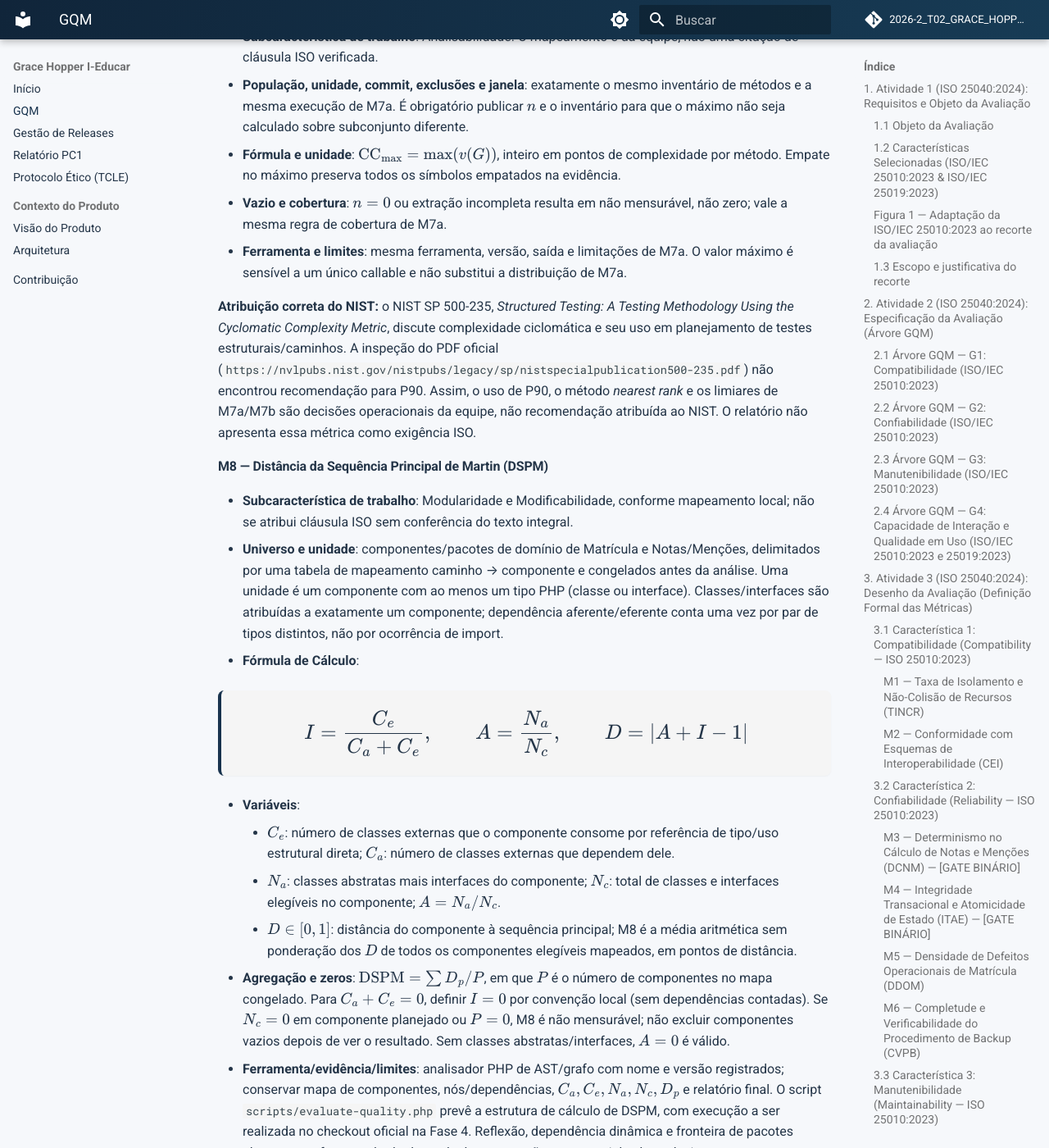
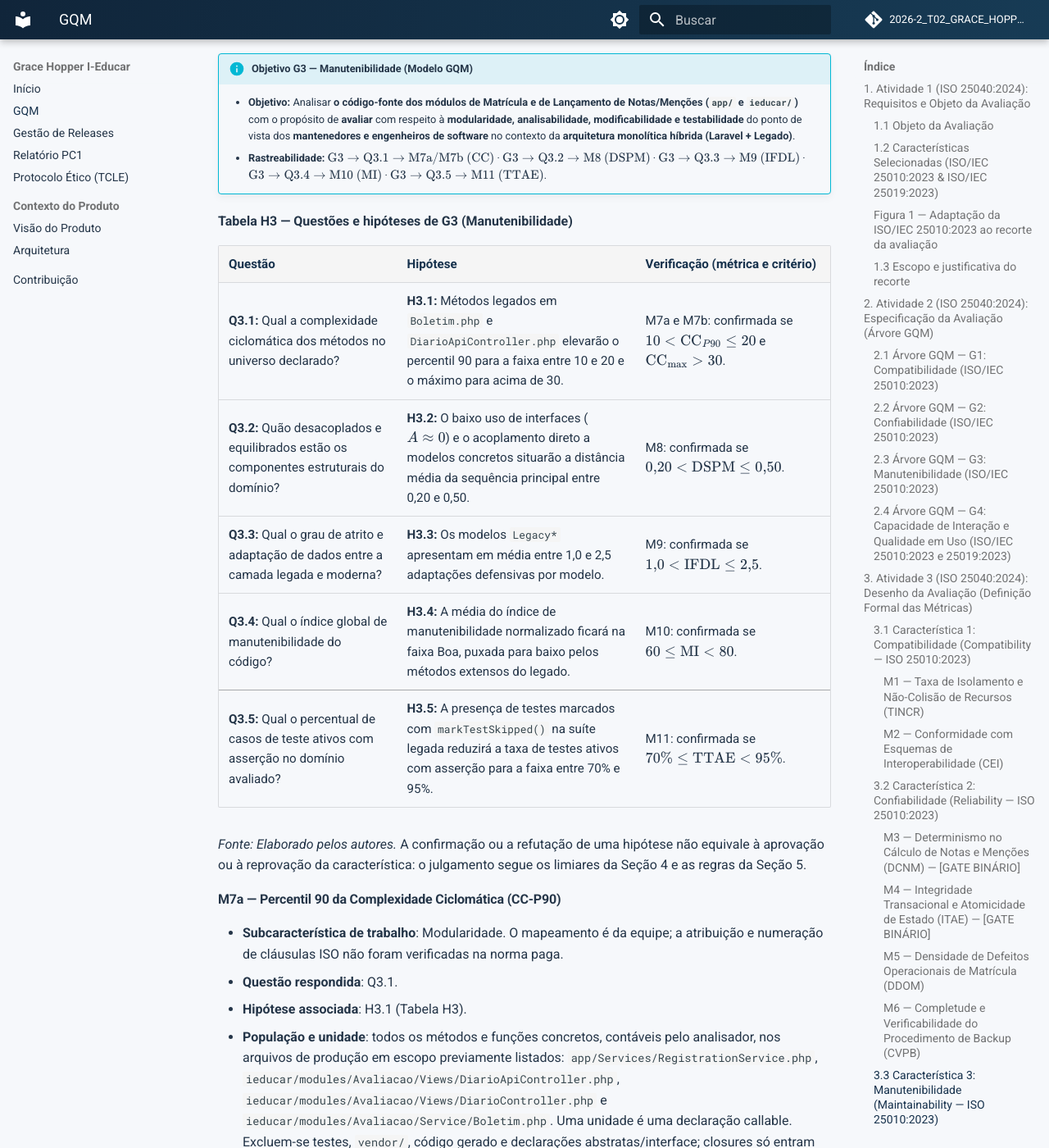
Before and after one commit to FCTE-Qualidade-de-Software-1/2026-2_T02_GRACE_HOPPER, an MkDocs documentation site: the page built from docs/gqm_evaluation_framework.md, in a window 1280 px wide and 1400 px high, scrolled down 16874 px. Shown: the whole window at 82% size. Built offline with MkDocs 1.6.1 and Material for MkDocs 9.7.7, drawn with Linux system fonts in a browser that asks for light colours; comment, search, counter and statistics services are not loaded; some of the changed text lies outside the part shown.

Commit message:
docs(gqm): adiciona hipóteses e diagramas em três níveis para G2 e G3 #6
- Tabelas H2 e H3 com questão, hipótese e critério de verificação
- Questão respondida e hipótese associada em M3 a M11
- Diagramas GQM de G2 e G3 separados em nível conceitual, operacional e quantitativo
- Faixa Bom da M6 corrigida para [95%, 100%), sem lacuna até o Excelente
- H2.2 reescrita como hipótese refutável (ITAE < 100%), alinhada ao artigo

Relacionado a #7

Co-Authored-By: Claude Opus 5.5 <noreply@anthropic.com>
Claude-Session: https://claude.ai/code/session_013t9RVzQQP7bM2m1a9hxsn8

````diff
--- a/docs/gqm_evaluation_framework.md
+++ b/docs/gqm_evaluation_framework.md
@@ -182,16 +182,22 @@ flowchart LR
 
 ```mermaid
 flowchart LR
-    G2["G2: Confiabilidade<br/>(Ausência de Falhas, Tolerância<br/>a Falhas e Recuperabilidade)"]
+    subgraph NC2["Nível Conceitual — Objetivo"]
+        G2["G2: Confiabilidade<br/>(Ausência de Falhas, Tolerância<br/>a Falhas e Recuperabilidade)"]
+    end
 
-    Q21["Q2.1: As rotinas de cálculo de notas,<br/>médias e conversão de menções<br/>são 100% determinísticas?"]
-    Q22["Q2.2: Operações compostas de matrícula<br/>e diário garantem rollback integral e<br/>ausência de dados órfãos?"]
-    Q23["Q2.3: O sistema disponibiliza mecanismo<br/>confiável de backup e recuperação<br/>de desastres?"]
+    subgraph NO2["Nível Operacional — Questões e Hipóteses"]
+        Q21["Q2.1: As rotinas de cálculo de notas,<br/>médias e conversão de menções<br/>são 100% determinísticas?<br/><i>H2.1: DCNM = 100%</i>"]
+        Q22["Q2.2: Operações compostas de matrícula<br/>e diário garantem rollback integral e<br/>ausência de dados órfãos?<br/><i>H2.2: ITAE abaixo de 100% em fluxo legado</i>"]
+        Q23["Q2.3: O sistema disponibiliza mecanismo<br/>confiável de backup e recuperação<br/>de desastres?<br/><i>H2.3: CVPB ≥ 95%</i>"]
+    end
 
-    M3["M3 — GATE (DCNM)<br/>Determinismo de Cálculo<br/>de Notas e Menções"]
-    M4["M4 — GATE (ITAE)<br/>Integridade Transacional e<br/>Atomicidade de Estado"]
-    M5["M5 (DDOM)<br/>Densidade de Defeitos<br/>Operacionais de Matrícula"]
-    M6["M6 (CVPB)<br/>Completude e Verificabilidade<br/>do Procedimento de Backup"]
+    subgraph NQ2["Nível Quantitativo — Métricas"]
+        M3["M3 — GATE (DCNM)<br/>Determinismo de Cálculo<br/>de Notas e Menções"]
+        M4["M4 — GATE (ITAE)<br/>Integridade Transacional e<br/>Atomicidade de Estado"]
+        M5["M5 (DDOM)<br/>Densidade de Defeitos<br/>Operacionais de Matrícula"]
+        M6["M6 (CVPB)<br/>Completude e Verificabilidade<br/>do Procedimento de Backup"]
+    end
 
     G2 --> Q21 --> M3
     G2 --> Q22 --> M4
@@ -203,19 +209,25 @@ flowchart LR
 
 ```mermaid
 flowchart LR
-    G3["G3: Manutenibilidade<br/>(Modularidade, Analisabilidade,<br/>Modificabilidade e Testabilidade)"]
+    subgraph NC3["Nível Conceitual — Objetivo"]
+        G3["G3: Manutenibilidade<br/>(Modularidade, Analisabilidade,<br/>Modificabilidade e Testabilidade)"]
+    end
 
-    Q31["Q3.1: Qual a complexidade ciclomática<br/>dos métodos no universo declarado?"]
-    Q32["Q3.2: Quão desacoplados e equilibrados estão<br/>os componentes estruturais do domínio?"]
-    Q33["Q3.3: Qual o grau de atrito e adaptação de<br/>dados entre a camada legada e moderna?"]
-    Q34["Q3.4: Qual o índice global de<br/>manutenibilidade do código?"]
-    Q35["Q3.5: Qual o percentual de casos de teste<br/>ativos com asserção no domínio avaliado?"]
+    subgraph NO3["Nível Operacional — Questões e Hipóteses"]
+        Q31["Q3.1: Qual a complexidade ciclomática<br/>dos métodos no universo declarado?<br/><i>H3.1: CC P90 entre 10 e 20; máximo acima de 30</i>"]
+        Q32["Q3.2: Quão desacoplados e equilibrados estão<br/>os componentes estruturais do domínio?<br/><i>H3.2: DSPM entre 0,20 e 0,50</i>"]
+        Q33["Q3.3: Qual o grau de atrito e adaptação de<br/>dados entre a camada legada e moderna?<br/><i>H3.3: IFDL entre 1,0 e 2,5</i>"]
+        Q34["Q3.4: Qual o índice global de<br/>manutenibilidade do código?<br/><i>H3.4: MI entre 60 e 80</i>"]
+        Q35["Q3.5: Qual o percentual de casos de teste<br/>ativos com asserção no domínio avaliado?<br/><i>H3.5: TTAE entre 70% e 95%</i>"]
+    end
 
-    M7a_M7b["M7a / M7b (CC)<br/>Complexidade Ciclomática<br/>P90 e máximo"]
-    M8["M8 (DSPM)<br/>Distância da Sequência<br/>Principal de Martin"]
-    M9["M9 (IFDL)<br/>Índice de Fricção de Dados<br/>Legado-Moderno"]
-    M10["M10 (MI)<br/>Índice de Manutenibilidade<br/>Normalizado"]
-    M11["M11 (TTAE)<br/>Taxa de Testes Ativos<br/>com Asserção"]
+    subgraph NQ3["Nível Quantitativo — Métricas"]
+        M7a_M7b["M7a / M7b (CC)<br/>Complexidade Ciclomática<br/>P90 e máximo"]
+        M8["M8 (DSPM)<br/>Distância da Sequência<br/>Principal de Martin"]
+        M9["M9 (IFDL)<br/>Índice de Fricção de Dados<br/>Legado-Moderno"]
+        M10["M10 (MI)<br/>Índice de Manutenibilidade<br/>Normalizado"]
+        M11["M11 (TTAE)<br/>Taxa de Testes Ativos<br/>com Asserção"]
+    end
 
     G3 --> Q31 --> M7a_M7b
     G3 --> Q32 --> M8
@@ -322,8 +334,20 @@ $$
     - **Objetivo:** Analisar **os serviços de cálculo de notas, transações de matrícula e rotinas de backup do i-Educar 2.12** com o propósito de **avaliar** com respeito à **ausência de falhas (*faultlessness*), tolerância a falhas e recuperabilidade** do ponto de vista da **gestão escolar municipal e engenharia de testes** no contexto de **testes baseados em oráculo formal, injeção de falhas e restauração de banco**.
     - **Rastreabilidade:** $\text{G2} \rightarrow \text{Q2.1} \rightarrow \text{M3 (DCNM — Gate)}$ · $\text{G2} \rightarrow \text{Q2.2} \rightarrow \text{M4 (ITAE — Gate), M5 (DDOM)}$ · $\text{G2} \rightarrow \text{Q2.3} \rightarrow \text{M6 (CVPB)}$.
 
+**Tabela H2 — Questões e hipóteses de G2 (Confiabilidade)**
+
+| Questão | Hipótese | Verificação (métrica e critério) |
+| :--- | :--- | :--- |
+| **Q2.1:** As rotinas de cálculo de notas, médias e conversão de menções são 100% determinísticas? | **H2.1:** O motor `Avaliacao_Service_Boletim` calcula médias e menções com 100% de exatidão frente ao oráculo formal quando configurado. | M3: confirmada se $\text{DCNM} = 100\%$. |
+| **Q2.2:** Operações compostas de matrícula e diário garantem *rollback* integral e ausência de dados órfãos? | **H2.2:** Os serviços migrados para Laravel (`RegistrationService`) fazem *rollback* via `DB::transaction`, mas ao menos uma operação composta que mescla código legado não faz *rollback* integral. A M5 ficará não mensurável sem logs de produção. | M4: confirmada se $\text{ITAE} < 100\%$, com a falha concentrada em operação que mescla legado. M5: registrada como não mensurável na ausência de dados de produção. |
+| **Q2.3:** O sistema disponibiliza mecanismo confiável de backup e recuperação de desastres? | **H2.3:** Ao menos 95% das tentativas planejadas de restauração em banco isolado recuperam os esquemas `pmieducar`, `modules` e `cadastro`, passando todas as verificações previstas. | M6: confirmada se $\text{CVPB} \ge 95\%$. |
+
+*Fonte: Elaborado pelos autores.* A confirmação ou a refutação de uma hipótese não equivale à aprovação ou à reprovação da característica: o julgamento segue os limiares da Seção 4 e as regras da Seção 5.
+
 #### M3 — Determinismo no Cálculo de Notas e Menções (DCNM) — [GATE BINÁRIO]
 - **Subcaracterística**: Ausência de Falhas (*Faultlessness*, termo de trabalho do framework; ver limite de fonte da Figura 1).
+- **Questão respondida**: Q2.1.
+- **Hipótese associada**: H2.1 (Tabela H2).
 - **Conceito**: Exatidão determinística dos algoritmos de cálculo de médias (aritmética, ponderada), regras de recuperação paralela, aplicação de exames finais e mapeamento para menções conceituais a partir de `modules.tabela_arredondamento_valor`.
 - **População e unidade**: conjunto finito, identificado e versionado de casos de oráculo para as formas de regra de avaliação suportadas e enumeradas pela equipe nos módulos avaliados. Uma unidade é um caso identificado (regra + entradas + resultado esperado). O universo não presume cobrir todas as configurações possíveis de todos os municípios; a lista de formas cobertas e suas exclusões acompanha o manifesto da suíte.
 - **Janela e execução**: uma execução integral da suíte contra um commit fixado, banco/fixtures fixados e versão do oráculo registrada. Casos não são multiplicados por reexecuções; uma repetição diagnóstica fica anexada à evidência do mesmo caso.
@@ -341,6 +365,8 @@ $$
 
 #### M4 — Integridade Transacional e Atomicidade de Estado (ITAE) — [GATE BINÁRIO]
 - **Subcaracterística**: Tolerância a Falhas e Recuperabilidade (mapeamento de trabalho do framework; ver limite de fonte da Figura 1).
+- **Questão respondida**: Q2.2.
+- **Hipótese associada**: H2.2 (Tabela H2).
 - **Conceito**: proporção das operações compostas em escopo que, sob uma falha injetada em cada ponto de escrita previsto no plano, fazem rollback integral, sem registros parciais, órfãos ou inconsistentes nos esquemas envolvidos.
 - **População e unidade**: inventário congelado antes da execução de todas as operações multi-escrita de matrícula/enturmação e diário em lote identificadas nos caminhos de código avaliados. Uma unidade do denominador é uma operação composta identificada. Cada operação só é conforme se todos os seus cenários de injeção de falha planejados forem executados e passarem; pontos de falha e estados prévios/posteriores são listados no manifesto. O conjunto não representa operações de módulos fora do escopo.
 - **Janela e execução**: execução única do manifesto contra commit e banco de teste fixados. Para cada operação, primeiro confirmar que o caminho de sucesso persiste o estado esperado; depois injetar exceção em cada etapa de escrita planejada e conferir o estado integral após rollback. A repetição diagnóstica não cria nova unidade.
@@ -358,6 +384,8 @@ $$
 
 #### M5 — Densidade de Defeitos Operacionais de Matrícula (DDOM)
 - **Subcaracterística**: Ausência de Falhas (*Faultlessness*, mapeamento de trabalho do framework; ver limite de fonte da Figura 1).
+- **Questão respondida**: Q2.2.
+- **Hipótese associada**: H2.2 (Tabela H2).
 - **Conceito**: taxa de incidentes/bugs confirmados em produção por 1.000 movimentações de alunos (matrícula, enturmação, remanejamento, transferência, abandono). A definição permanece válida mesmo quando a medição não pode ser feita.
 - **População e janela**: todas as movimentações concluídas nos fluxos de Matrícula abrangidos, em cada implantação de produção previamente identificada, durante **90 dias consecutivos completos**. O plano de coleta registra deployment(s), municípios cobertos, fuso horário, início/fim e instante de extração antes de consultar os registros. Incluem-se apenas movimentos com ID e data de conclusão; rascunhos, tentativas falhas e duplicatas de eventos transacionais são excluídos. Incidentes devem ter ocorrência dentro da mesma janela e atribuição confirmada a defeito de software nesses fluxos; duplicatas de chamados para o mesmo episódio/causa são consolidadas, enquanto episódios distintos permanecem separados. Excluem-se engano de operação, dado inválido de origem e falha externa sem causa atribuída ao produto; cada classificação fica registrada.
 - **Unidades e fontes necessárias**: numerador = episódios únicos de incidente/defeito confirmados; denominador = movimentações concluídas únicas; resultado em incidentes por 1.000 movimentações. Exige logs/telemetria de produção (incluindo Honeybadger, se implantado), chamados de suporte com IDs, datas e triagem de causa, e registro transacional das movimentações com mesma cobertura temporal.
@@ -374,6 +402,8 @@ $$
 
 #### M6 — Completude e Verificabilidade do Procedimento de Backup (CVPB)
 - **Subcaracterística**: Recuperabilidade (mapeamento de trabalho do framework; ver limite de fonte da Figura 1).
+- **Questão respondida**: Q2.3.
+- **Hipótese associada**: H2.3 (Tabela H2).
 - **Conceito**: proporção de tentativas planejadas de restauração que recuperam o conjunto dos esquemas críticos (`pmieducar`, `modules`, `cadastro`) e passam todas as verificações previamente especificadas em alvo isolado de teste/homologação. M6 avalia execução de restore; a existência de rotina automatizada de backup é registrada à parte como contexto/evidência, não substitui um restore comprovado.
 - **População, unidade e janela**: manifesto prévio relaciona cada artefato de backup identificável a um alvo e procedimento de restauração; cada par artefato-alvo planejado é uma unidade do denominador. A janela é o intervalo de validação com início/fim fixados no manifesto, abrangendo artefatos produzidos no período de referência previamente declarado. Tentativas adicionais de depuração não alteram o denominador; artefato ausente, tentativa não iniciada ou *skip* mantém-se como falha da unidade planejada.
 - **Critérios de sucesso**: artefato esperado presente e legível; checksum/validação de integridade passa; restauração dos três esquemas termina; objetos e dados de referência definidos pelo plano estão disponíveis; verificações funcionais/de consistência pré-declaradas passam. Falha de qualquer etapa reprova a unidade. Não usar dados pessoais de produção em alvo não autorizado; se o procedimento exigir produção, não executá-lo sem autorização e salvaguardas.
@@ -396,8 +426,22 @@ $$
     - **Objetivo:** Analisar **o código-fonte dos módulos de Matrícula e de Lançamento de Notas/Menções (`app/` e `ieducar/`)** com o propósito de **avaliar** com respeito à **modularidade, analisabilidade, modificabilidade e testabilidade** do ponto de vista dos **mantenedores e engenheiros de software** no contexto da **arquitetura monolítica híbrida (Laravel + Legado)**.
     - **Rastreabilidade:** $\text{G3} \rightarrow \text{Q3.1} \rightarrow \text{M7a/M7b (CC)}$ · $\text{G3} \rightarrow \text{Q3.2} \rightarrow \text{M8 (DSPM)}$ · $\text{G3} \rightarrow \text{Q3.3} \rightarrow \text{M9 (IFDL)}$ · $\text{G3} \rightarrow \text{Q3.4} \rightarrow \text{M10 (MI)}$ · $\text{G3} \rightarrow \text{Q3.5} \rightarrow \text{M11 (TTAE)}$.
 
+**Tabela H3 — Questões e hipóteses de G3 (Manutenibilidade)**
+
+| Questão | Hipótese | Verificação (métrica e critério) |
+| :--- | :--- | :--- |
+| **Q3.1:** Qual a complexidade ciclomática dos métodos no universo declarado? | **H3.1:** Métodos legados em `Boletim.php` e `DiarioApiController.php` elevarão o percentil 90 para a faixa entre 10 e 20 e o máximo para acima de 30. | M7a e M7b: confirmada se $10 < \text{CC}_{P90} \le 20$ e $\text{CC}_{\max} > 30$. |
+| **Q3.2:** Quão desacoplados e equilibrados estão os componentes estruturais do domínio? | **H3.2:** O baixo uso de interfaces ($A \approx 0$) e o acoplamento direto a modelos concretos situarão a distância média da sequência principal entre 0,20 e 0,50. | M8: confirmada se $0{,}20 < \text{DSPM} \le 0{,}50$. |
+| **Q3.3:** Qual o grau de atrito e adaptação de dados entre a camada legada e moderna? | **H3.3:** Os modelos `Legacy*` apresentam em média entre 1,0 e 2,5 adaptações defensivas por modelo. | M9: confirmada se $1{,}0 < \text{IFDL} \le 2{,}5$. |
+| **Q3.4:** Qual o índice global de manutenibilidade do código? | **H3.4:** A média do índice de manutenibilidade normalizado ficará na faixa Boa, puxada para baixo pelos métodos extensos do legado. | M10: confirmada se $60 \le \text{MI} < 80$. |
+| **Q3.5:** Qual o percentual de casos de teste ativos com asserção no domínio avaliado? | **H3.5:** A presença de testes marcados com `markTestSkipped()` na suíte legada reduzirá a taxa de testes ativos com asserção para a faixa entre 70% e 95%. | M11: confirmada se $70\% \le \text{TTAE} < 95\%$. |
+
+*Fonte: Elaborado pelos autores.* A confirmação ou a refutação de uma hipótese não equivale à aprovação ou à reprovação da característica: o julgamento segue os limiares da Seção 4 e as regras da Seção 5.
+
 #### M7a — Percentil 90 da Complexidade Ciclomática (CC-P90)
 - **Subcaracterística de trabalho**: Modularidade. O mapeamento é da equipe; a atribuição e numeração de cláusulas ISO não foram verificadas na norma paga.
+- **Questão respondida**: Q3.1.
+- **Hipótese associada**: H3.1 (Tabela H3).
 - **População e unidade**: todos os métodos e funções concretos, contáveis pelo analisador, nos arquivos de produção em escopo previamente listados: `app/Services/RegistrationService.php`, `ieducar/modules/Avaliacao/Views/DiarioApiController.php`, `ieducar/modules/Avaliacao/Views/DiarioController.php` e `ieducar/modules/Avaliacao/Service/Boletim.php`. Uma unidade é uma declaração callable. Excluem-se testes, `vendor/`, código gerado e declarações abstratas/interface; closures só entram se o analisador as reportar como unidade separada, e essa decisão fica registrada. O inventário registra caminho, símbolo e commit; método sem complexidade extraída invalida a cobertura, não é descartado silenciosamente.
 - **Janela e estatística**: uma análise estática sobre um commit fixado. Ordenar os $n$ valores inteiros de $v(G)$ em ordem crescente e usar o percentil de posto mais próximo (*nearest rank*): $r=\lceil0{,}90n\rceil$ e $P_{90}=x_{(r)}$, sem interpolação. O universo precisa conter pelo menos um método.
 - **Fórmula e unidade**: $v(G)=E-N+2P$, em que $E$ são arestas, $N$ nós e $P$ componentes conexos do grafo de fluxo de controle da unidade. M7a é o inteiro $x_{(\lceil0{,}90n\rceil)}$, em pontos de complexidade ciclomática por método; não é tempo nem percentual.
@@ -406,6 +450,8 @@ $$
 
 #### M7b — Máximo da Complexidade Ciclomática (CC-MAX)
 - **Subcaracterística de trabalho**: Analisabilidade. O mapeamento é da equipe, não uma citação de cláusula ISO verificada.
+- **Questão respondida**: Q3.1.
+- **Hipótese associada**: H3.1 (Tabela H3).
 - **População, unidade, commit, exclusões e janela**: exatamente o mesmo inventário de métodos e a mesma execução de M7a. É obrigatório publicar $n$ e o inventário para que o máximo não seja calculado sobre subconjunto diferente.
 - **Fórmula e unidade**: $\text{CC}_{\max}=\max(v(G))$, inteiro em pontos de complexidade por método. Empate no máximo preserva todos os símbolos empatados na evidência.
 - **Vazio e cobertura**: $n=0$ ou extração incompleta resulta em não mensurável, não zero; vale a mesma regra de cobertura de M7a.
@@ -415,6 +461,8 @@ $$
 
 #### M8 — Distância da Sequência Principal de Martin (DSPM)
 - **Subcaracterística de trabalho**: Modularidade e Modificabilidade, conforme mapeamento local; não se atribui cláusula ISO sem conferência do texto integral.
+- **Questão respondida**: Q3.2.
+- **Hipótese associada**: H3.2 (Tabela H3).
 - **Universo e unidade**: componentes/pacotes de domínio de Matrícula e Notas/Menções, delimitados por uma tabela de mapeamento caminho → componente e congelados antes da análise. Uma unidade é um componente com ao menos um tipo PHP (classe ou interface). Classes/interfaces são atribuídas a exatamente um componente; dependência aferente/eferente conta uma vez por par de tipos distintos, não por ocorrência de import.
 - **Fórmula de Cálculo**:
 
@@ -432,6 +480,8 @@ $$
 
 #### M9 — Índice de Fricção de Dados Legado-Moderno (IFDL)
 - **Subcaracterística de trabalho**: Analisabilidade e Modificabilidade (mapeamento da equipe; sem cláusula ISO afirmada).
+- **Questão respondida**: Q3.3.
+- **Hipótese associada**: H3.3 (Tabela H3).
 - **Universo e unidade**: modelos de domínio `Legacy*` efetivamente usados pelos fluxos avaliados, listados por caminho/classe num manifesto congelado. Uma unidade é uma classe de modelo. Um adaptador defensivo é um ponto de conversão/normalização em código que transforma representação entre legado e moderno (por exemplo, data, vazio/null); duplicatas de busca/uso no mesmo ponto lógico contam uma vez conforme rubricagem versionada antes da leitura.
 - **Fórmula de Cálculo**:
 
@@ -447,6 +497,8 @@ $$
 
 #### M10 — Índice de Manutenibilidade Normalizado (MI)
 - **Subcaracterística de trabalho**: Modificabilidade (mapeamento local; não métrica prescrita pela ISO).
+- **Questão respondida**: Q3.4.
+- **Hipótese associada**: H3.4 (Tabela H3).
 - **Universo e unidade**: mesmos callables concretos do manifesto M7a/M7b. Calcular $HV$, $v(G)$ e LOC lógico por callable, e depois média aritmética sem ponderação do MI por callable; registrar cada entrada e score. Excluir testes, código gerado e `vendor/` conforme universo M7.
 - **Conceito e atribuição**: variante local de Maintainability Index com coeficientes preservados do framework atual. Não atribuir a Oman-Coleman, SEI ou Microsoft sem uma referência verificável para esta variante e convenção.
 - **Fórmula de Cálculo**:
@@ -463,6 +515,8 @@ $$
 
 #### M11 — Taxa de Testes Ativos com Asserção em Domínio (TTAE)
 - **Subcaracterística de trabalho**: Testabilidade (mapeamento local; sem cláusula ISO afirmada).
+- **Questão respondida**: Q3.5.
+- **Hipótese associada**: H3.5 (Tabela H3).
 - **População e unidade**: todos os casos de teste declarados e descobertos pelo runner nos diretórios/arquivos de teste que cobrem matrícula, enturmação, regras de notas/menções e diário, conforme manifesto domínio → testes congelado. Uma unidade é um caso identificado pelo runner; helpers não são casos. Testes fora dos domínios são excluídos com justificativa antes da coleta.
 - **Definições distintas**: **declarado** = caso listado/disponível no runner; **ativo** = runner entrou e executou o caso, mesmo se falhou; **com asserção** = contador/runtime do runner registra ao menos uma asserção naquele caso; **eficaz** = detecta uma falha controlada (por exemplo, mutação viável no código). A presença de uma chamada/assertion não prova eficácia.
 - **Conceito e denominador**: M11 mede apenas atividade com asserção em relação a todos os casos declarados em escopo. *Skipped*, pendente, desabilitado, não descoberto após o manifesto e não executado não entram no numerador, mas permanecem no denominador planejado. Caso ativo que falha ainda pode contar no numerador se o runner registrar asserção executada; resultado funcional da suíte é reportado separadamente.
````
Also changed, not shown: other parts of docs/gqm_evaluation_framework.md (+1 -1 lines).
